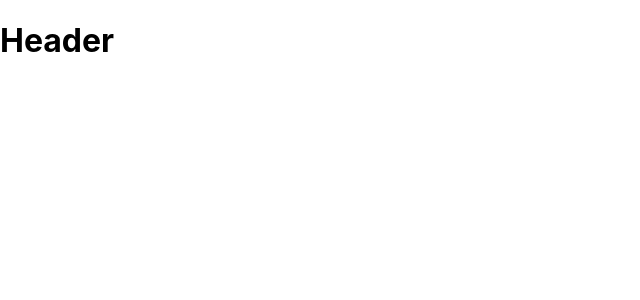
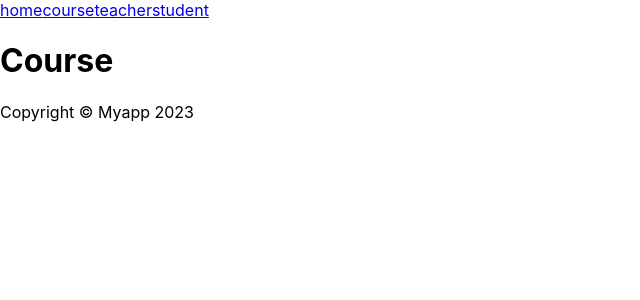
Before and after one commit to ankushchavan0411/movate-react-typescript-assignment, a React (Create React App) app: page / in a window 1280 px wide. Shown: the top 300 px of the page, without its empty margins (0-640 px from the left). Built offline with nearby package versions, Linux system fonts and the light colour scheme.

Commit message:
AC | added routes

```diff
--- a/src/App.tsx
+++ b/src/App.tsx
@@ -1,10 +1,14 @@
 /** @format */
+import Footer from "./components/common/Footer";
 import Header from "./components/common/Header";
+import Pages from "./routes";
 
 function App() {
   return (
     <div className="App">
       <Header />
+      <Pages />
+      <Footer />
     </div>
   );
 }
--- /dev/null
+++ b/src/components/Course.tsx
@@ -0,0 +1,5 @@
+/** @format */
+const Course = () => {
+  return <h1>Course</h1>;
+};
+export default Course;
--- /dev/null
+++ b/src/components/Student.jsx
@@ -0,0 +1,5 @@
+/** @format */
+const Student = () => {
+  return <h1>Student</h1>;
+};
+export default Student;
--- /dev/null
+++ b/src/components/Teacher.tsx
@@ -0,0 +1,5 @@
+/** @format */
+const Teacher = () => {
+  return <h1>Teacher</h1>;
+};
+export default Teacher;
--- /dev/null
+++ b/src/components/common/Footer.tsx
@@ -0,0 +1,7 @@
+/** @format */
+
+const Footer = () => {
+  return <div>Copyright &copy; Myapp 2023</div>;
+};
+
+export default Footer;
--- a/src/components/common/Header.tsx
+++ b/src/components/common/Header.tsx
@@ -1,7 +1,24 @@
 /** @format */
+import { NavLink, Outlet } from "react-router-dom";
+import { ROUTES } from "../../const";
 
 const Header = () => {
-  return <h1>Header</h1>;
+  const { HOME, COURSE, TEACHER, STUDENT } = ROUTES;
+  return (
+    <header>
+      <NavLink to="/">{HOME}</NavLink>
+      <NavLink to={COURSE} style={{ textTransform: "capitalize" }}>
+        {COURSE}
+      </NavLink>
+      <NavLink to={TEACHER} style={{ textTransform: "capitalize" }}>
+        {TEACHER}
+      </NavLink>
+      <NavLink to={STUDENT} style={{ textTransform: "capitalize" }}>
+        {STUDENT}
+      </NavLink>
+      <Outlet />
+    </header>
+  );
 };
 
 export default Header;
--- a/src/components/const/index.ts
+++ /dev/null
@@ -1,6 +0,0 @@
-/** @format */
-export const ROUTES = {
-  COURSE: "/home/course",
-  STUDENT: "home/student",
-  TEACHER: "home/teacher",
-};
--- /dev/null
+++ b/src/const/index.ts
@@ -0,0 +1,7 @@
+/** @format */
+export const ROUTES = {
+  HOME: "home",
+  COURSE: "course",
+  STUDENT: "student",
+  TEACHER: "teacher",
+};
--- a/src/index.tsx
+++ b/src/index.tsx
@@ -1,15 +1,19 @@
-import React from 'react';
-import ReactDOM from 'react-dom/client';
-import './index.css';
-import App from './App';
-import reportWebVitals from './reportWebVitals';
+/** @format */
 
-const root = ReactDOM.createRoot(
-  document.getElementById('root') as HTMLElement
-);
+import React from "react";
+import { createRoot } from "react-dom/client";
+import { BrowserRouter } from "react-router-dom";
+import App from "./App";
+import "./index.css";
+import reportWebVitals from "./reportWebVitals";
+
+const root = createRoot(document.getElementById("root") as HTMLElement);
+
 root.render(
   <React.StrictMode>
-    <App />
+    <BrowserRouter>
+      <App />
+    </BrowserRouter>
   </React.StrictMode>
 );
 
--- /dev/null
+++ b/src/routes/index.tsx
@@ -0,0 +1,20 @@
+/** @format */
+import { Route, Routes } from "react-router-dom";
+import Course from "../components/Course";
+import Teacher from "../components/Teacher";
+import { ROUTES } from "../const";
+
+const Pages = () => {
+  const { COURSE, TEACHER, STUDENT } = ROUTES;
+  return (
+    <Routes>
+      <Route path="/" element={<Course />} />
+      <Route path={COURSE} element={<Course />} />
+      <Route path={TEACHER} element={<Teacher />} />
+      <Route path={STUDENT} element={<Teacher />} />
+      <Route path="*" element={<p>Sorry, nothing here</p>} />
+    </Routes>
+  );
+};
+
+export default Pages;
```
